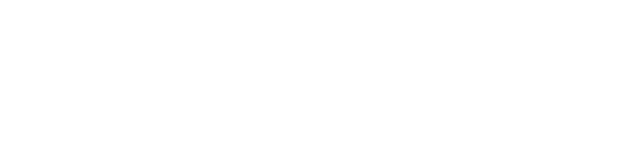
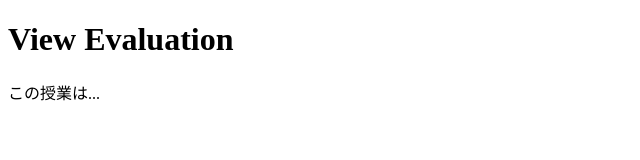
Before and after one commit to imachan7/univ_class_evaluation, a plain HTML site: page html/review.html in a window 1280 px wide. Shown: the whole page, without its empty margins (0-640 px from the left). Drawn offline with Linux system fonts and the light colour scheme.

Commit message:
review.htmlを生成. テストで評価を記載.

```diff
--- a/html/review.html
+++ b/html/review.html
@@ -1,13 +1,16 @@
-<!-- 授業評価を確認画面ののhtml -->
+<!-- 授業評価を確認する画面のhtml -->
+<!-- 戻るボタンを押すと-->
 
 <!DOCTYPE html>
 <html>
     <head>
         <meta charest="utf-8">
-        <title></title>
+        <title>View Evaluation</title>
     </head>
     <body>
+        <h1>View Evaluation</h1>
 
+        <p>この授業は...</p>
     </body>
 
 </html>
```
